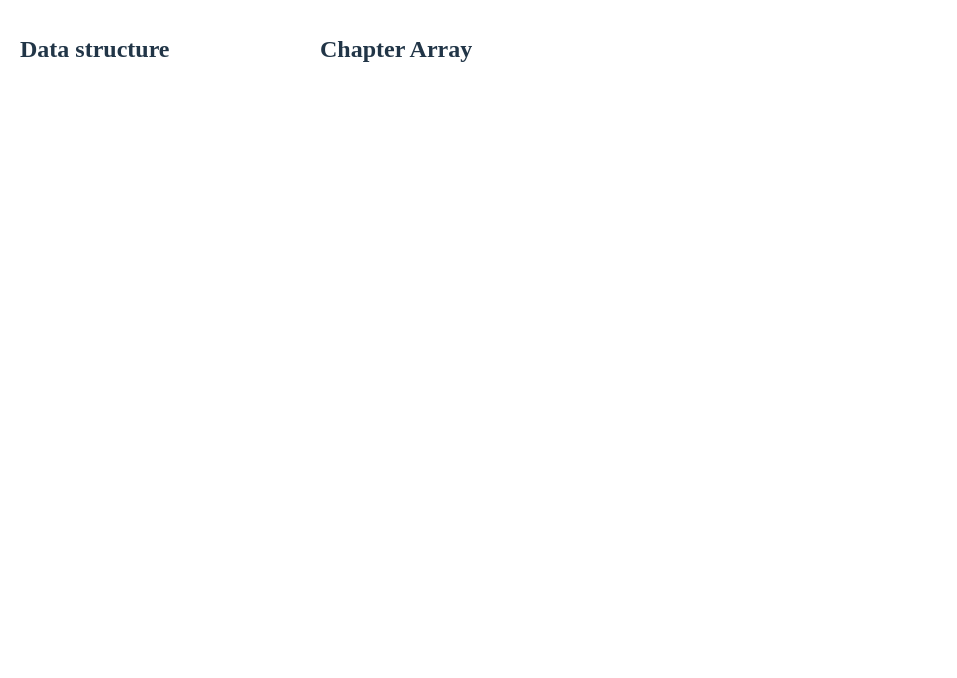
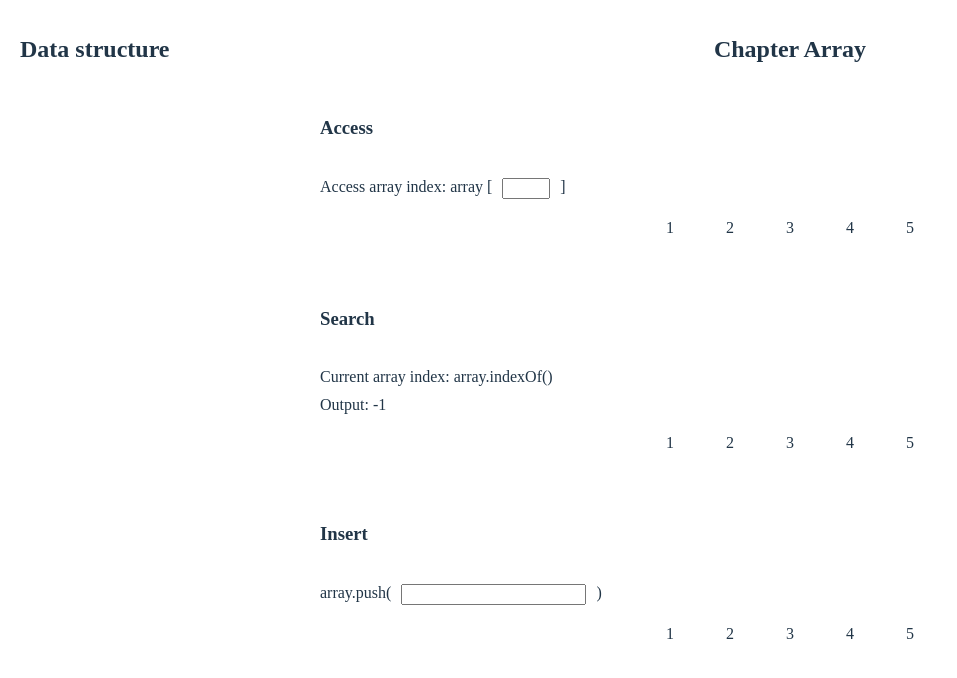
Before and after one commit to Niansyuan/data-structurer, a React (Vite) app: page /array in a window 1280 px wide. Shown: the top 678 px of the page, without its empty margins (0-957 px from the left). Built offline with nearby package versions, Linux system fonts and the light colour scheme.

Commit message:
Feat: eslint add prettier

```diff
--- a/eslint.config.js
+++ b/eslint.config.js
@@ -1,4 +1,5 @@
 import js from '@eslint/js';
+import eslintPluginPrettierRecommended from 'eslint-plugin-prettier/recommended';
 import reactHooks from 'eslint-plugin-react-hooks';
 import reactRefresh from 'eslint-plugin-react-refresh';
 import globals from 'globals';
@@ -7,7 +8,7 @@ import tseslint from 'typescript-eslint';
 export default tseslint.config(
     { ignores: ['dist'] },
     {
-        extends: [js.configs.recommended, ...tseslint.configs.recommended],
+        extends: [js.configs.recommended, ...tseslint.configs.recommended, eslintPluginPrettierRecommended],
         files: ['**/*.{ts,tsx}'],
         languageOptions: {
             ecmaVersion: 2020,
@@ -56,5 +57,5 @@ export default tseslint.config(
             "react-hooks/rules-of-hooks": "error",
             "react-hooks/exhaustive-deps": "error",
         },
-    },
+    }
 )
--- a/package.json
+++ b/package.json
@@ -10,6 +10,7 @@
     "preview": "vite preview"
   },
   "dependencies": {
+    "classnames": "^2.5.1",
     "react": "^18.3.1",
     "react-dom": "^18.3.1",
     "react-router-dom": "^6.26.2"
@@ -22,11 +23,13 @@
     "@typescript-eslint/parser": "^8.6.0",
     "@vitejs/plugin-react": "^4.3.1",
     "eslint": "^9.10.0",
+    "eslint-config-prettier": "^9.1.0",
+    "eslint-plugin-prettier": "^5.2.1",
     "eslint-plugin-react": "^7.36.1",
     "eslint-plugin-react-hooks": "^5.1.0-rc.0",
     "eslint-plugin-react-refresh": "^0.4.9",
     "globals": "^15.9.0",
-    "prettier": "^3.3.3",
+    "prettier": "3.3.3",
     "sass-embedded": "^1.79.3",
     "typescript": "^5.5.3",
     "typescript-eslint": "^8.6.0",
--- a/src/containers/chapter-array/index.tsx
+++ b/src/containers/chapter-array/index.tsx
@@ -1,9 +1,111 @@
+import classNames from "classnames";
+import { useState } from "react";
 import styles from "./styles.module.scss";
 
 const ContainerArray = () => {
+    const [accessCubeIndex, setAccessCubeIndex] = useState(-1);
+    const [searchCubeIndex, setSearchCubeValue] = useState(-1);
+    const array = [1, 2, 3, 4, 5];
+
+    const handleAccessInputOnChange = (
+        e: React.ChangeEvent<HTMLInputElement>
+    ): void => {
+        setAccessCubeIndex(Number(e.target.value));
+    };
+
+    const handleSearchOnClick = (index: number): void => {
+        setSearchCubeValue(index);
+    };
+
+    const handleInsertInputOnChange = (
+        e: React.ChangeEvent<HTMLInputElement>
+    ): void => {
+        array.push(Number(e.target.value));
+    };
+
     return (
         <div className={styles["wrapper"]}>
             <h1>Chapter Array</h1>
+            <section className={styles["section"]}>
+                <h3>Access</h3>
+                <div className={styles["wrapper-row"]}>
+                    <span> Access array index: array [</span>
+                    <input
+                        type="number"
+                        max={array.length - 1}
+                        min={0}
+                        onChange={handleAccessInputOnChange}
+                    />
+                    <span>]</span>
+                </div>
+                <div className={styles["cube-wrapper"]}>
+                    {array.map((item, index) => {
+                        return (
+                            <div
+                                className={classNames(styles["cube"], {
+                                    [styles["cube-selected"]]:
+                                        index === accessCubeIndex
+                                })}
+                                key={item}
+                            >
+                                {item}
+                            </div>
+                        );
+                    })}
+                </div>
+            </section>
+            <section className={styles["section"]}>
+                <h3>Search</h3>
+                <div className={styles["wrapper-col"]}>
+                    <span>
+                        {" "}
+                        Current array index: array.indexOf(
+                        {array[searchCubeIndex]})
+                    </span>
+                    <div> Output: {searchCubeIndex}</div>
+                </div>
+                <div className={styles["cube-wrapper"]}>
+                    {array.map((item, index) => {
+                        return (
+                            <div
+                                className={classNames(styles["cube"], {
+                                    [styles["cube-selected"]]:
+                                        index === searchCubeIndex
+                                })}
+                                key={item}
+                                onClick={() => {
+                                    handleSearchOnClick(index);
+                                }}
+                            >
+                                {item}
+                            </div>
+                        );
+                    })}
+                </div>
+            </section>
+            <section className={styles["section"]}>
+                <h3>Insert</h3>
+                <div className={styles["wrapper-row"]}>
+                    <span> array.push(</span>
+                    <input type="number" onChange={handleInsertInputOnChange} />
+                    <span>)</span>
+                </div>
+                <div className={styles["cube-wrapper"]}>
+                    {array.map((item, index) => {
+                        return (
+                            <div
+                                className={classNames(styles["cube"], {
+                                    [styles["cube-selected"]]:
+                                        index === searchCubeIndex
+                                })}
+                                key={item}
+                            >
+                                {item}
+                            </div>
+                        );
+                    })}
+                </div>
+            </section>
         </div>
     );
 };
--- a/src/containers/chapter-array/styles.module.scss
+++ b/src/containers/chapter-array/styles.module.scss
@@ -3,4 +3,44 @@
     flex-direction: column;
     align-items: center;
     padding: 20px;
+    width: 100%;
 }
+
+.wrapper-row {
+    display: flex;
+    gap: 10px;
+}
+
+.wrapper-col {
+    display: flex;
+    flex-direction: column;
+    gap: 10px;
+}
+
+.section {
+    display: flex;
+    flex-direction: column;
+    gap: 20px;
+    width: 100%;
+    padding: 20px;
+}
+
+.cube-wrapper {
+    display: flex;
+    width: 100%;
+    justify-content: center;
+    gap: 30px;
+}
+
+.cube {
+    width: 30px;
+    height: 30px;
+    background-color: #ffffff33;
+    cursor: pointer;
+    text-align: center;
+
+    &-selected {
+        background-color: #ffffff;
+        color: #00000088;
+    }
+}
--- a/src/containers/chapter-linked-list/styles.module.scss
+++ b/src/containers/chapter-linked-list/styles.module.scss
@@ -3,4 +3,5 @@
     flex-direction: column;
     align-items: center;
     padding: 20px;
+    width: 100%;
 }
```
Also changed, not shown: .prettierrc.json, 1 other file (tests, documents, lock files or other folders).
